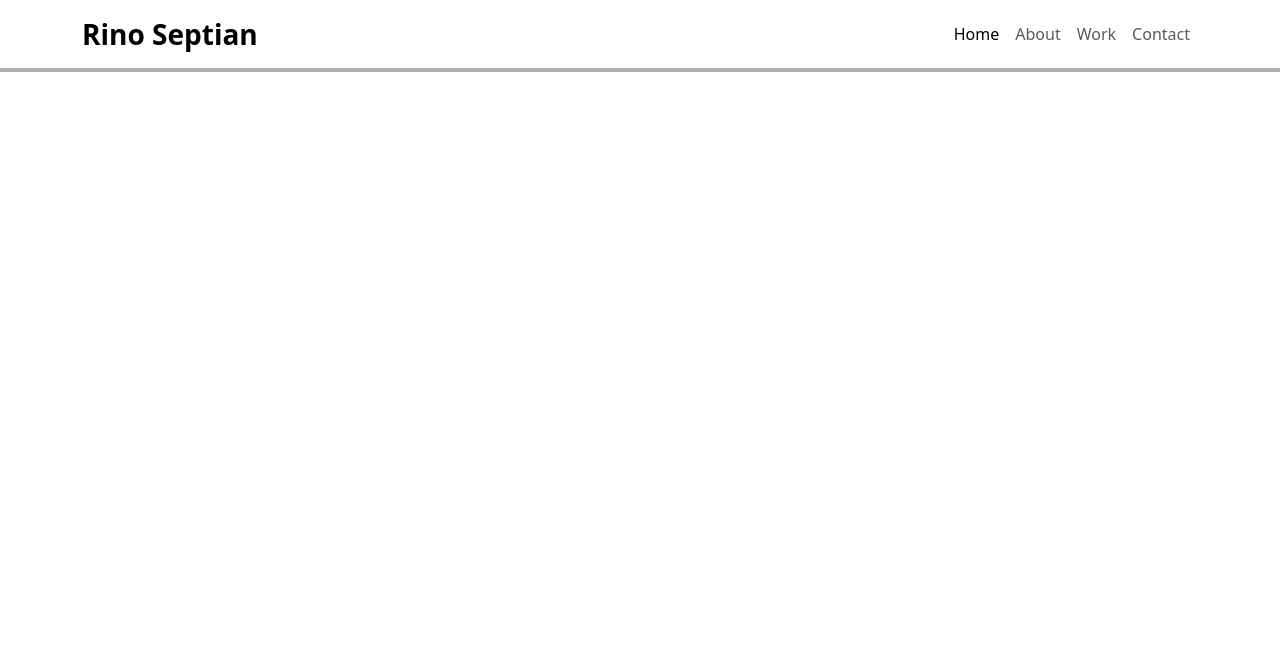
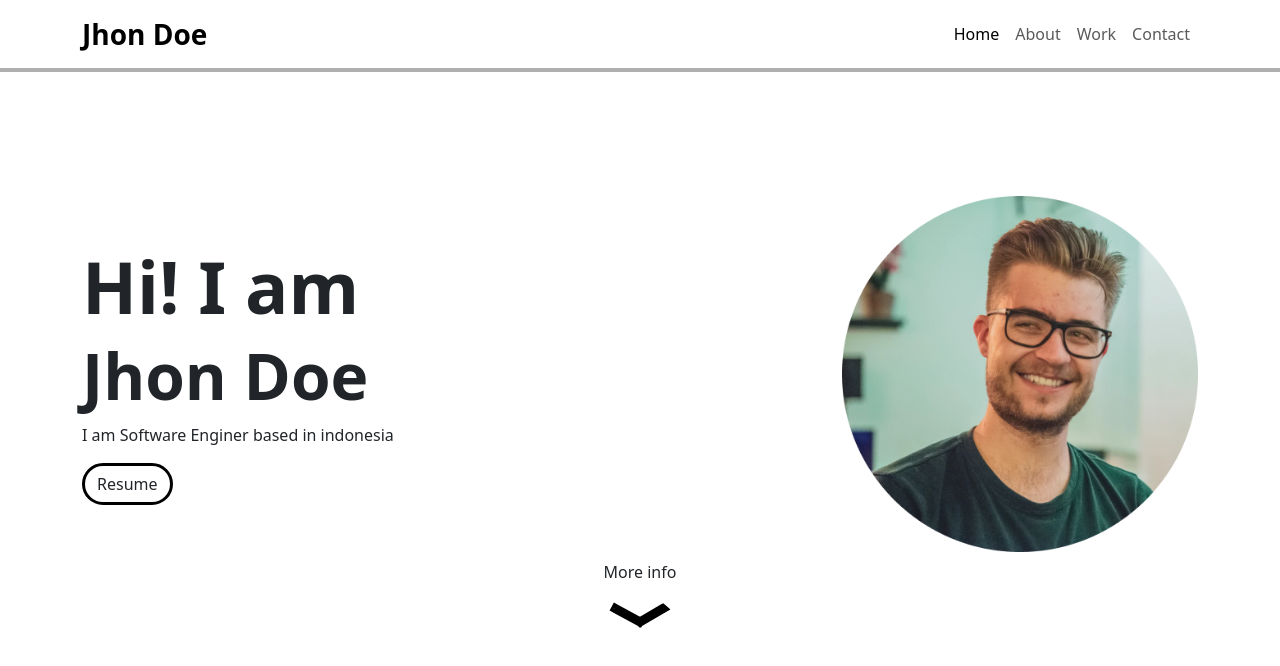
Before and after one commit to rin-kyu/Portofolio, a plain HTML site: page indext.html in a window 1280 px wide. Drawn offline with nearby package versions, Linux system fonts and the light colour scheme.

Commit message:
add home

```diff
--- a/indext.html
+++ b/indext.html
@@ -10,7 +10,7 @@
 <body>
     <nav class="navbar navbar-expand-lg">
         <div class="container">
-          <a class="navbar-brand fs-3 fw-bold" href="#">Rino Septian</a>
+          <a class="navbar-brand fs-3 fw-bold" href="#">Jhon Doe</a>
           <button class="navbar-toggler" type="button" data-bs-toggle="collapse" data-bs-target="#navbarNav" aria-controls="navbarNav" aria-expanded="false" aria-label="Toggle navigation">
             <span class="navbar-toggler-icon"></span>
           </button>
@@ -32,6 +32,23 @@
           </div>
         </div>
     </nav>
+    <section id="home" class="home container">
+        <div class="row d-flex align-items-center">
+            <div class="col-8">
+                <h3 class="fw-semibold">Hi! I am</h3>
+                <h1 class="fw-bold">Jhon Doe</h1>
+                <p>I am Software Enginer based in indonesia</p>
+                <a class="btn button" href="image/potrait.png" download>Resume</a>
+            </div>
+            <div class="col-4">
+                <img class="img-size" src="image/potrait.png" alt="potrait">
+            </div>
+        </div>
+        <div class="d-flex align-items-center flex-column mt-2">
+            <a class="text-decoration-none text-dark" href="#about">More info</a>
+            <img id="arrow" class="mt-2" src="image/arrow.svg" alt="">
+        </div>
+    </section>
     <script src="https://cdn.jsdelivr.net/npm/@popperjs/core@2.11.8/dist/umd/popper.min.js" integrity="sha384-I7E8VVD/ismYTF4hNIPjVp/Zjvgyol6VFvRkX/vR+Vc4jQkC+hVqc2pM8ODewa9r" crossorigin="anonymous"></script>
     <script src="https://cdn.jsdelivr.net/npm/bootstrap@5.3.3/dist/js/bootstrap.min.js" integrity="sha384-0pUGZvbkm6XF6gxjEnlmuGrJXVbNuzT9qBBavbLwCsOGabYfZo0T0to5eqruptLy" crossorigin="anonymous"></script>
     <script src="https://code.jquery.com/jquery-3.7.1.min.js" integrity="sha256-/JqT3SQfawRcv/BIHPThkBvs0OEvtFFmqPF/lYI/Cxo=" crossorigin="anonymous"></script>
--- a/style.css
+++ b/style.css
@@ -1,4 +1,49 @@
+section {
+    padding-top: 128px;
+}
+
 .navbar {
     background-color: white;
     box-shadow: 0 0 0 4px rgba(0, 0, 0, 0.313)
 }
+
+.btn.button {
+    border: 3px solid black;
+    border-radius: 24px;
+}
+
+.btn.button:hover {
+    border: 3px solid black;
+    background-color: black;
+    color: white;
+}
+
+.home h3 {
+    font-size: 72px;
+}
+
+.home h1 {
+    font-size: 64px;
+}
+
+.img-size {
+    width: 100%;
+}
+
+#arrow {
+    animation: 2s upDown infinite;
+}
+
+@keyframes upDown {
+    0% {
+        transform: translateY(0);
+    }
+
+    50% {
+        transform: translateY(10px);
+    }
+
+    100% {
+        transform: translateY(0);
+    }
+}
```
